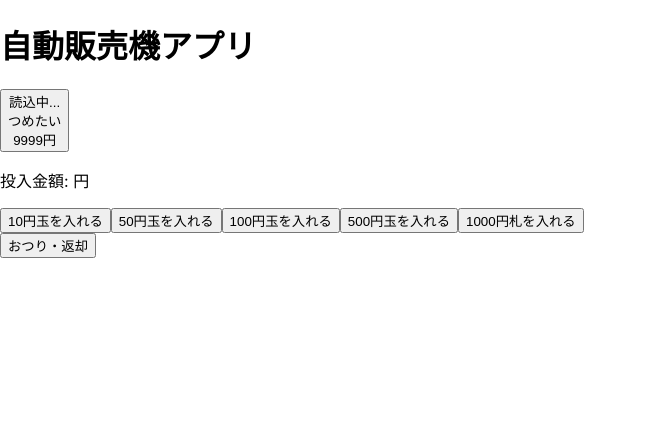
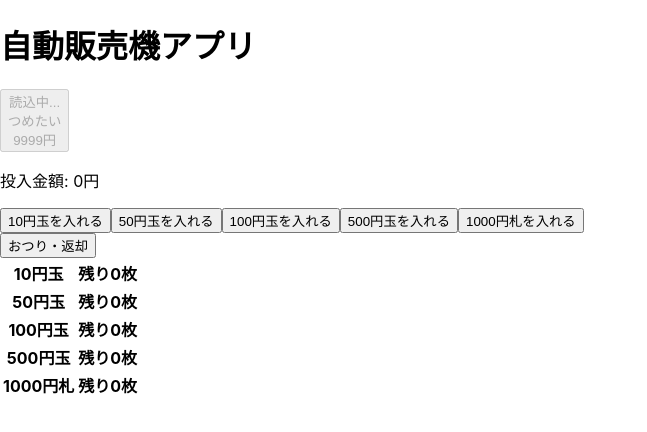
Before and after one commit to ToshihiroWatanabe/vending-machine, a React (Create React App) app in the folder react/: page / in a window 1280 px wide. Shown: the top 432 px of the page, without its empty margins (0-647 px from the left). Built offline with nearby package versions, Linux system fonts and the light colour scheme; no server answers.

Commit message:
update: 投入金額が足りないとボタンが無効になるようにした

```diff
--- a/react/src/pages/VendingMachine.tsx
+++ b/react/src/pages/VendingMachine.tsx
@@ -4,9 +4,17 @@ import { Fragment, useEffect, useState } from "react";
 import CoinBoxService from "services/CoinBox.service";
 import StockService from "services/Stock.service";
 import PurchaseService from "services/Purchase.service";
+import CoinBoxTable from "components/CoinBoxTable";
 
 const VendingMachine = () => {
-  const [coinBox, setCoinBox] = useState<CoinBox>();
+  const [coinBox, setCoinBox] = useState<CoinBox>({
+    deposit: 0,
+    left10: 0,
+    left50: 0,
+    left100: 0,
+    left500: 0,
+    left1000: 0,
+  });
   const [stocks, setStocks] = useState<Stock[]>([
     {
       id: 1,
@@ -64,6 +72,7 @@ const VendingMachine = () => {
             onClick={() => {
               onPurchaseButtonClick(stock.id);
             }}
+            disabled={stock.price > coinBox?.deposit}
           >
             {stock.name}
             <br />
@@ -122,6 +131,7 @@ const VendingMachine = () => {
       >
         おつり・返却
       </button>
+      <CoinBoxTable coinBox={coinBox} />
     </Fragment>
   );
 };
```
